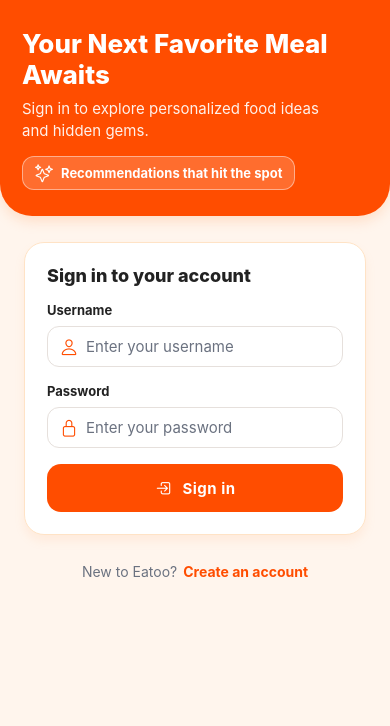
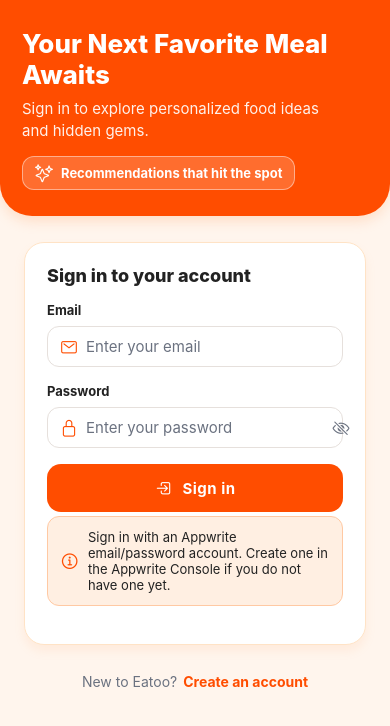
Before and after one commit to fypaccletsgo2025/LatestEatoo, a React Native app: screen / in a window 390 px wide. Shown: the top 726 px of the page. Built offline with nearby package versions, Linux system fonts and the light colour scheme; no server answers; what react-native-worklets would draw is missing.

Commit message:
Auth update

```diff
--- a/screens/ExploreTabsScreen.js
+++ b/screens/ExploreTabsScreen.js
@@ -19,13 +19,20 @@
   const [showPQ, setShowPQ] = useState(false);
   const [appliedSelections, setAppliedSelections] = useState(null);
 
-  const displayName = (currentUser?.fullName || currentUser?.username || '').trim();
+  const rawName = (currentUser?.name || currentUser?.fullName || '').trim();
+  const displayName = rawName || currentUser?.email || 'Guest';
   const profileInitial = (
+    rawName?.[0] ||
+    currentUser?.email?.[0] ||
     displayName[0] ||
-    currentUser?.username?.[0] ||
     '?'
   ).toUpperCase();
-  const usernameTag = currentUser?.username ? `@${currentUser.username}` : null;
+  const secondaryLine =
+    rawName && currentUser?.email && rawName !== currentUser.email
+      ? currentUser.email
+      : rawName
+      ? null
+      : currentUser?.email || null;
   const activeTabLabel =
     tab === 'home'
       ? 'Home'
@@ -189,8 +196,10 @@
                 <Text style={{ fontWeight: '700', color: '#111827', fontSize: 15 }}>
                   {displayName || 'Guest'}
                 </Text>
-                {usernameTag ? (
-                  <Text style={{ color: '#6B7280', fontSize: 12 }}>{usernameTag}</Text>
+                {secondaryLine ? (
+                  <Text style={{ color: '#6B7280', fontSize: 12 }}>
+                    {secondaryLine}
+                  </Text>
                 ) : null}
               </View>
             </View>
--- a/screens/LoginScreen.js
+++ b/screens/LoginScreen.js
@@ -1,5 +1,5 @@
 // screens/LoginScreen.js
-import React, { useState } from 'react';
+import React, { useEffect, useRef, useState } from 'react';
 import {
   View,
   Text,
@@ -29,13 +29,50 @@
   onLoginAttempt,
   onNavigateToSignup,
   navigation,
+  route,
 }) {
-  const [username, setUsername] = useState('');
+  const [email, setEmail] = useState('');
   const [password, setPassword] = useState('');
   const [error, setError] = useState('');
   const [submitting, setSubmitting] = useState(false);
+  const [infoMessage, setInfoMessage] = useState('');
+
+  const paramsHandledRef = useRef({ prefillEmail: undefined, justSignedUp: undefined });
+
+  useEffect(() => {
+    const params = route?.params;
+    if (!params) {
+      return;
+    }
+
+    const nextHandled = {
+      prefillEmail: params.prefillEmail,
+      justSignedUp: params.justSignedUp,
+    };
+
+    const alreadyHandled =
+      paramsHandledRef.current.prefillEmail === nextHandled.prefillEmail &&
+      paramsHandledRef.current.justSignedUp === nextHandled.justSignedUp;
+
+    if (alreadyHandled) {
+      return;
+    }
+
+    paramsHandledRef.current = nextHandled;
+
+    if (params.prefillEmail) {
+      setEmail(params.prefillEmail);
+    }
+
+    if (params.justSignedUp) {
+      setInfoMessage('Account created! Sign in with your new password.');
+    }
+  }, [route?.params]);
 
   const moveToSignup = () => {
+    setInfoMessage('');
+    setError('');
+    setPassword('');
     if (typeof onNavigateToSignup === 'function') {
       onNavigateToSignup();
     } else {
@@ -44,17 +81,17 @@
   };
 
   const handleSubmit = async () => {
-    const trimmedUser = username.trim();
+    const trimmedEmail = email.trim();
 
-    if (!trimmedUser || !password) {
-      setError('Enter both username and password to continue.');
+    if (!trimmedEmail || !password) {
+      setError('Enter both email and password to continue.');
       return;
     }
 
     setSubmitting(true);
     try {
       const result = await Promise.resolve(
-        onLoginAttempt?.({ username: trimmedUser, password })
+        onLoginAttempt?.({ email: trimmedEmail, password })
       );
 
       if (!result?.success) {
@@ -95,13 +132,14 @@
             <Text style={styles.cardTitle}>Sign in to your account</Text>
 
             <Field
-              label="Username"
-              value={username}
-              onChangeText={setUsername}
-              icon="person-outline"
+              label="Email"
+              value={email}
+              onChangeText={setEmail}
+              icon="mail-outline"
               autoCapitalize="none"
               autoCorrect={false}
-              placeholder="Enter your username"
+              keyboardType="email-address"
+              placeholder="Enter your email"
               returnKeyType="next"
             />
 
@@ -112,6 +150,9 @@
               icon="lock-closed-outline"
               secureTextEntry
               placeholder="Enter your password"
+              autoCapitalize="none"
+              autoCorrect={false}
+              textContentType="password"
               returnKeyType="done"
               onSubmitEditing={handleSubmit}
             />
@@ -133,6 +174,34 @@
                   </>
                 )}
               </TouchableOpacity>
+
+            <View
+              style={[
+                styles.testerNote,
+                infoMessage && {
+                  backgroundColor: '#ECFDF5',
+                  borderColor: '#BBF7D0',
+                },
+              ]}
+            >
+              <Ionicons
+                name={
+                  infoMessage ? 'checkmark-circle-outline' : 'information-circle-outline'
+                }
+                size={20}
+                color={infoMessage ? '#047857' : BRAND.primary}
+              />
+              <Text
+                style={[
+                  styles.testerText,
+                  infoMessage && { color: '#047857' },
+                ]}
+              >
+                {infoMessage
+                  ? infoMessage
+                  : 'Sign in with an Appwrite email/password account. Create one in the Appwrite Console if you do not have one yet.'}
+              </Text>
+            </View>
           </View>
 
           <View style={styles.footer}>
@@ -147,7 +216,10 @@
   );
 }
 
-function Field({ label, icon, style, ...inputProps }) {
+function Field({ label, icon, style, secureTextEntry, ...inputProps }) {
+  const isSecure = Boolean(secureTextEntry);
+  const [hidden, setHidden] = useState(isSecure);
+
   return (
     <View style={[styles.field, style]}>
       <Text style={styles.fieldLabel}>{label}</Text>
@@ -163,8 +235,23 @@
         <TextInput
           style={styles.fieldInput}
           placeholderTextColor={BRAND.inkMuted}
+          secureTextEntry={isSecure ? hidden : false}
           {...inputProps}
         />
+        {isSecure ? (
+          <TouchableOpacity
+            onPress={() => setHidden((prev) => !prev)}
+            style={{ padding: 6 }}
+            accessibilityRole="button"
+            accessibilityLabel={hidden ? 'Show password' : 'Hide password'}
+          >
+            <Ionicons
+              name={hidden ? 'eye-off-outline' : 'eye-outline'}
+              size={18}
+              color={BRAND.inkMuted}
+            />
+          </TouchableOpacity>
+        ) : null}
       </View>
     </View>
   );
--- a/screens/SignupScreen.js
+++ b/screens/SignupScreen.js
@@ -32,7 +32,6 @@
   navigation,
 }) {
   const [fullName, setFullName] = useState('');
-  const [username, setUsername] = useState('');
   const [email, setEmail] = useState('');
   const [password, setPassword] = useState('');
   const [confirmPassword, setConfirmPassword] = useState('');
@@ -43,7 +42,12 @@
   const [agreed, setAgreed] = useState(false);
   const [showTos, setShowTos] = useState(false);
 
-  const moveToLogin = () => {
+  const moveToLogin = (params) => {
+    if (params) {
+      navigation?.replace('Login', params);
+      return;
+    }
+
     if (typeof onNavigateToLogin === 'function') {
       onNavigateToLogin();
     } else {
@@ -52,11 +56,10 @@
   };
 
   const handleSubmit = async () => {
-    const trimmedUsername = username.trim();
     const trimmedFullName = fullName.trim();
     const trimmedEmail = email.trim();
 
-    if (!trimmedFullName || !trimmedUsername || !password || !confirmPassword) {
+    if (!trimmedFullName || !trimmedEmail || !password || !confirmPassword) {
       setError('Fill in all required fields to continue.');
       return;
     }
@@ -81,7 +84,6 @@
       const result = await Promise.resolve(
         onSignupAttempt?.({
           fullName: trimmedFullName,
-          username: trimmedUsername,
           email: trimmedEmail,
           password,
         })
@@ -93,6 +95,11 @@
       }
 
       setError('');
+      moveToLogin({
+        justSignedUp: true,
+        prefillEmail: trimmedEmail,
+      });
+      return;
     } finally {
       setSubmitting(false);
     }
@@ -134,18 +141,7 @@
             />
 
             <Field
-              label="Username"
-              value={username}
-              onChangeText={setUsername}
-              placeholder="Choose a username"
-              icon="at-outline"
-              autoCapitalize="none"
-              autoCorrect={false}
-              returnKeyType="next"
-            />
-
-            <Field
-              label="Email (optional)"
+              label="Email"
               value={email}
               onChangeText={setEmail}
               placeholder="you@example.com"
@@ -163,6 +159,9 @@
               placeholder="Create a password"
               icon="lock-closed-outline"
               secureTextEntry
+              autoCapitalize="none"
+              autoCorrect={false}
+              textContentType="newPassword"
               returnKeyType="next"
             />
 
@@ -173,6 +172,9 @@
               placeholder="Re-enter password"
               icon="shield-checkmark-outline"
               secureTextEntry
+              autoCapitalize="none"
+              autoCorrect={false}
+              textContentType="newPassword"
               returnKeyType="done"
               onSubmitEditing={handleSubmit}
             />
@@ -285,7 +287,10 @@
   );
 }
 
-function Field({ label, icon, style, ...inputProps }) {
+function Field({ label, icon, style, secureTextEntry, ...inputProps }) {
+  const isSecure = Boolean(secureTextEntry);
+  const [hidden, setHidden] = useState(isSecure);
+
   return (
     <View style={[styles.field, style]}>
       <Text style={styles.fieldLabel}>{label}</Text>
@@ -301,8 +306,23 @@
         <TextInput
           style={styles.fieldInput}
           placeholderTextColor={BRAND.inkMuted}
+          secureTextEntry={isSecure ? hidden : false}
           {...inputProps}
         />
+        {isSecure ? (
+          <TouchableOpacity
+            onPress={() => setHidden((prev) => !prev)}
+            style={{ padding: 6 }}
+            accessibilityRole="button"
+            accessibilityLabel={hidden ? 'Show password' : 'Hide password'}
+          >
+            <Ionicons
+              name={hidden ? 'eye-off-outline' : 'eye-outline'}
+              size={18}
+              color={BRAND.inkMuted}
+            />
+          </TouchableOpacity>
+        ) : null}
       </View>
     </View>
   );
--- /dev/null
+++ b/services/appwrite.js
@@ -0,0 +1,18 @@
+
+// services/appwrite.js
+import { Client, Account, Databases } from 'appwrite';
+const client = new Client()
+  .setEndpoint('https://syd.cloud.appwrite.io/v1')
+  .setProject('68cae854003c17da406e');
+export const account = new Account(client);
+export const databases = new Databases(client);
+export const DB_ID = '68caecff003c5d39d1fb';
+export const COLLECTIONS = {
+  USERS: 'users',
+  RESTAURANTS: 'restaurants',
+  MENUS: 'menus',
+  ITEMS: 'items',
+  REVIEWS: 'reviews',
+  FOODLISTS: 'foodlists',
+};
+export default client;
```
Also changed, not shown: navigation/AppNavigator.js (+69 -48 lines), package.json (+4 -3 lines), 1 other file (tests, documents, lock files or other folders). Lines whose indentation alone changed are shown as unchanged.
